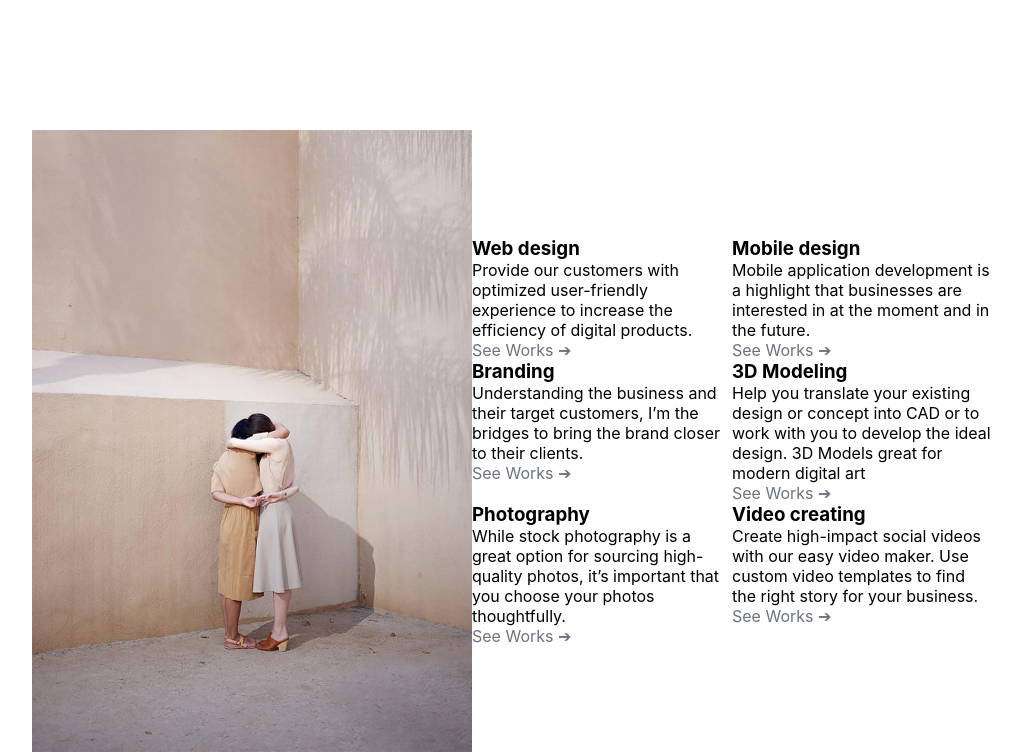
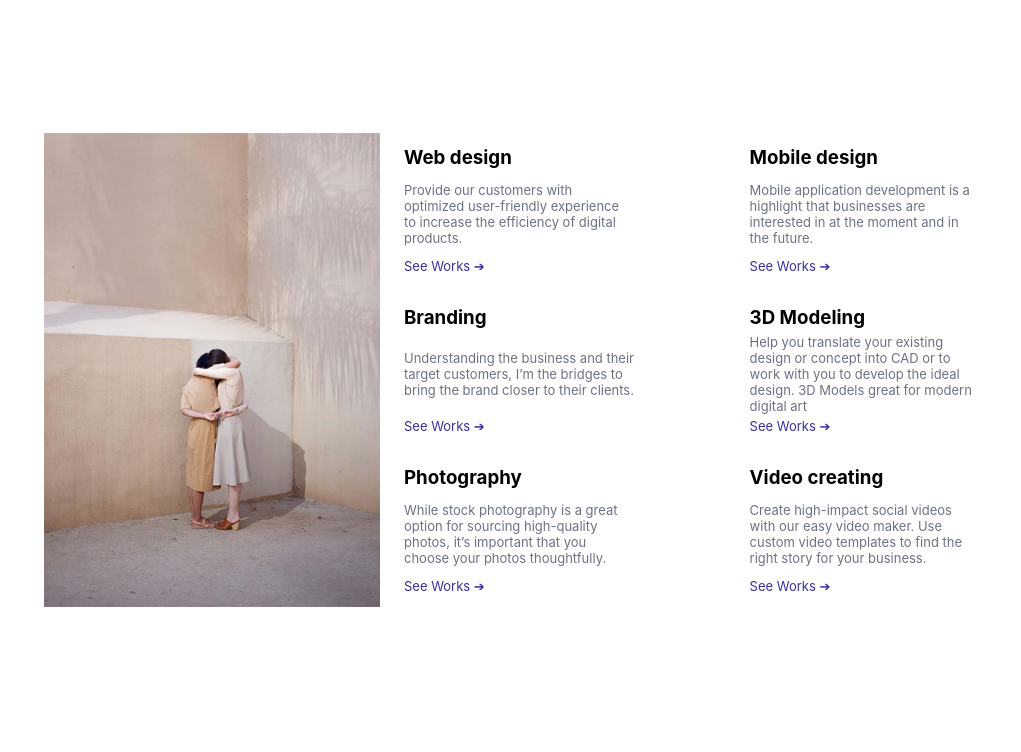
Before and after one commit to Derma6/Maquette-kata_HTML_CSS_J15, a plain HTML site: page index.html in a window 1280 px wide. Shown: the part 999-1751 px from the top of the page, without its empty margins (128-1149 px from the left). After the commit the page ends 1609 px from the top, so only its background shows below. Drawn offline with Linux system fonts and the light colour scheme.

Commit message:
fourth_+45min

```diff
--- a/index.html
+++ b/index.html
@@ -12,9 +12,9 @@
         <span id="logo">D</span>
         <nav>
             <ul>
-                <li>Services</li>
-                <li>Works</li>
-                <li>Blog</li>
+                <li><a class="nav" href="#">Services</a></li>
+                <li><a class="nav" href="#">Works</a></li>
+                <li><a class="nav" href="#">Blog</a></li>
                 <li class="firstDesignBtn">Hire me</li>
             </ul>
         </nav>
@@ -45,34 +45,43 @@
                 <article>
                     <h3>Web design</h3>
                     <p>Provide our customers with optimized user-friendly experience to increase the efficiency of digital products.</p>
-                    <a href="#">See Works &#10132;</a>
+                    <a class="btn" href="#">See Works &#10132;</a>
                 </article>
                 <article>
                     <h3>Mobile design</h3>
                     <p>Mobile application development is a highlight that businesses are interested in at the moment and in the future.</p>
-                    <a href="#">See Works &#10132;</a>
+                    <a class="btn" href="#">See Works &#10132;</a>
                 </article>
                 <article>
                     <h3>Branding</h3>
                     <p>Understanding the business and their target customers, I’m the bridges to bring the brand closer to their clients.</p>
-                    <a href="#">See Works &#10132;</a>
+                    <a class="btn" href="#">See Works &#10132;</a>
                 </article>
                 <article>
                     <h3>3D Modeling</h3>
                     <p>Help you translate your existing design or concept into CAD or to work with you to develop the ideal design. 3D Models great for modern digital art</p>
-                    <a href="#">See Works &#10132;</a>
+                    <a class="btn" href="#">See Works &#10132;</a>
                 </article>
                 <article>
                     <h3>Photography</h3>
                     <p>While stock photography is a great option for sourcing high-quality photos, it’s important that you choose your photos thoughtfully.</p>
-                    <a href="#">See Works &#10132;</a>
+                    <a class="btn" href="#">See Works &#10132;</a>
                 </article>
                 <article>
                     <h3>Video creating</h3>
                     <p>Create high-impact social videos with our easy video maker. Use custom video templates to find the right story for your business.</p>
-                    <a href="#">See Works &#10132;</a>
+                    <a class="btn" href="#">See Works &#10132;</a>
                 </article>
             </div>
+        </section>
+        <section>
+
+        </section>
+        <section>
+
+        </section>
+        <section>
+
         </section>
     </main>
     <footer>
--- a/style.css
+++ b/style.css
@@ -13,7 +13,6 @@
     font-family: 'Inter', sans-serif;}
 a {
     text-decoration: none;
-    color: var(--textColorGrey);
 }
 body {
     display: flex;
@@ -110,6 +109,9 @@ section:nth-child(1) ul {
 section:nth-child(1) li {
     margin-right: 1em;
 }
+.nav {
+    color: var(--textColorGrey);
+}
 .secondDesignBtn {
     background-color: var(--purpleColor);
     color: white;
@@ -142,11 +144,34 @@ section:nth-child(2) span {
 section:nth-child(3) {
     display: flex;
     align-items: center;
+    justify-content: space-around;
 }
 section:nth-child(3) div {
+    width: 60%;
+    min-height: 25em;
     display: flex;
+    justify-content: space-between;
     flex-wrap: wrap;
 }
 section:nth-child(3) article {
-    width: 50%;
+    width: 40%;
+    min-height: 8em;
+    display: flex;
+    flex-direction: column;
+    justify-content: space-between;
+    margin: 1em 0;
 }
+section:nth-child(3) img {
+    width: 35%;
+}
+section:nth-child(3) p {
+    font-size: small;
+    color: var(--textColorGrey);
+}
+.btn {
+    font-size: small;
+    color: var(--purpleColor);
+
+}
+
+/*-----FOURTH SECTION-----*/
```
